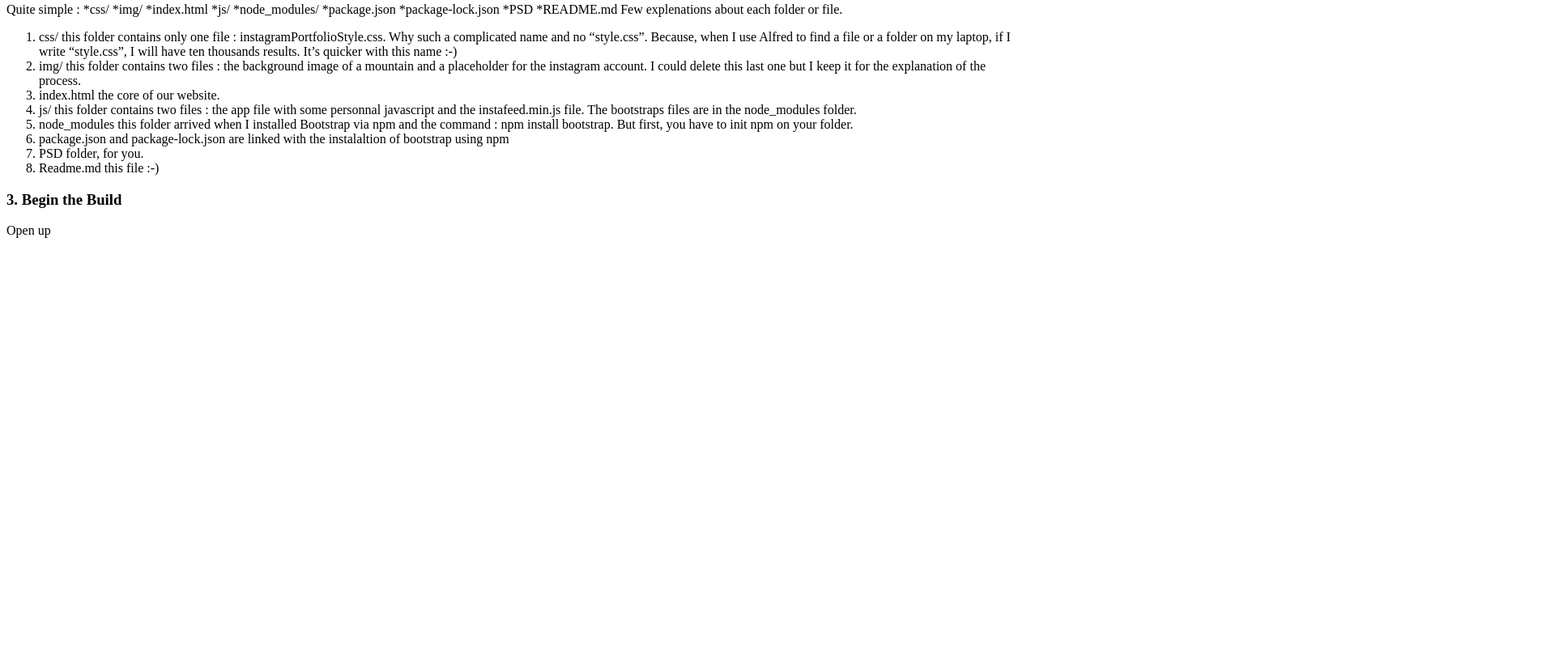
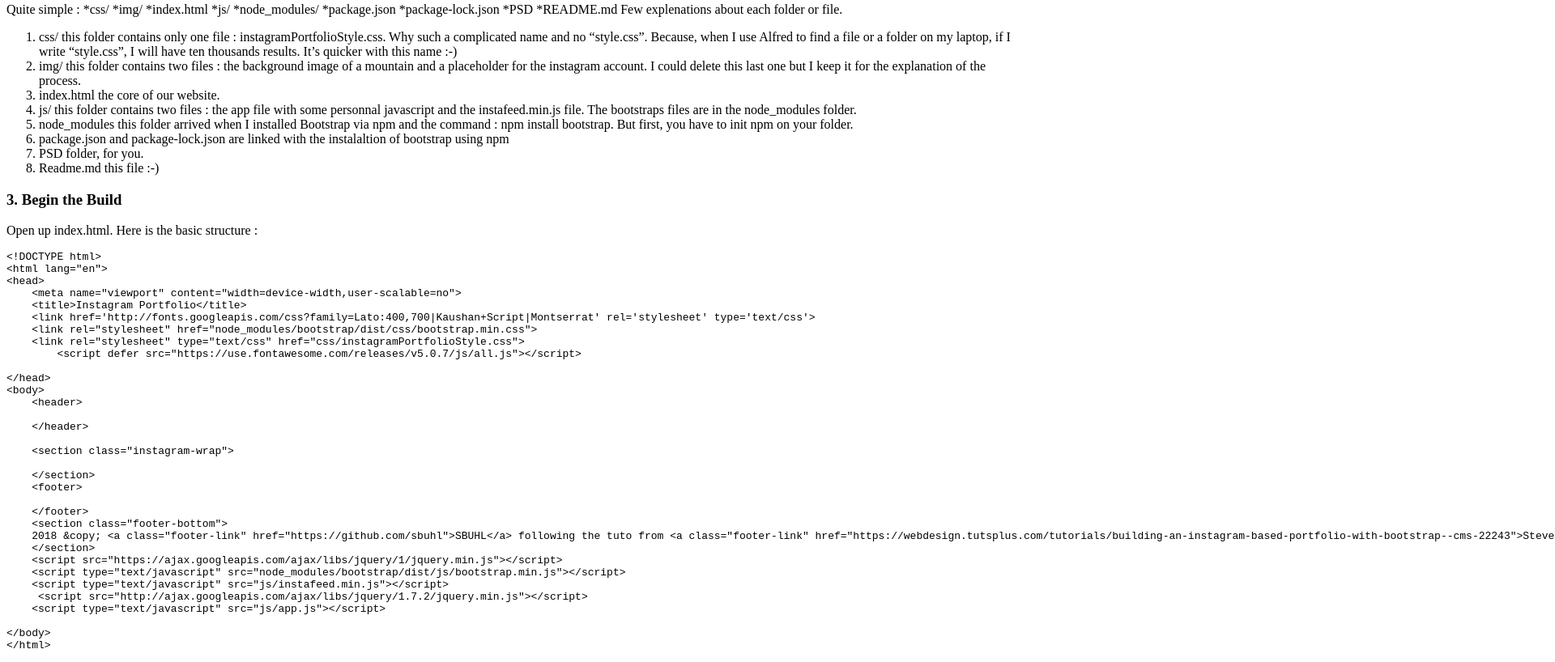
Before and after one commit to sbuhl/instagramPortfolio, a website: page build/README.html in a window 1280 px wide. Shown: the part 506-1324 px from the top of the page at 81% size, 1920 px wide, since content can reach past the window. Before the commit the page ends 816 px from the top, so only its background shows below. Drawn offline with Linux system fonts and the light colour scheme.

Commit message:
Step 1 : the basic structure

```diff
--- a/build/README.html
+++ b/build/README.html
@@ -15,7 +15,7 @@
 Find here the adaptations I made.</p>
 
 <p>About the design of the page and the PSD, I didn&#8217;t made much changes on it.
-I followed roughly the process describe in the first part of the tutoriel : <a href="https://webdesign.tutsplus.com/tutorials/designing-a-simple-instagram-based-portfolio-in-photoshop--cms-21402">Designing a Simple Instagram Based Portfolio in Photoshop</a>. You will find my version in the PSD folder.</p>
+I followed roughly the process describe in the first part of the tutoriel : <a href="https://webdesign.tutsplus.com/tutorials/designing-a-simple-instagram-based-portfolio-in-photoshop--cms-21402">Designing a Simple Instagram Based Portfolio in Photoshop</a>. You will find my version in the PSD folder. Just for the information, to remake the file, it took me 4 Pomodoro. A pomodoro is 25 minutes. So it took me, around 1h40.</p>
 
 <h2 id="1.tools">1. Tools</h2>
 
@@ -57,7 +57,42 @@ Few explenations about each folder or file.</p>
 
 <h3 id="3.beginthebuild">3. Begin the Build</h3>
 
-<p>Open up</p>
+<p>Open up index.html. Here is the basic structure :</p>
+
+<pre><code class="html">&lt;!DOCTYPE html&gt;
+&lt;html lang=&quot;en&quot;&gt;
+&lt;head&gt;
+    &lt;meta name=&quot;viewport&quot; content=&quot;width=device-width,user-scalable=no&quot;&gt;
+    &lt;title&gt;Instagram Portfolio&lt;/title&gt;
+    &lt;link href='http://fonts.googleapis.com/css?family=Lato:400,700|Kaushan+Script|Montserrat' rel='stylesheet' type='text/css'&gt;
+    &lt;link rel=&quot;stylesheet&quot; href=&quot;node_modules/bootstrap/dist/css/bootstrap.min.css&quot;&gt;
+    &lt;link rel=&quot;stylesheet&quot; type=&quot;text/css&quot; href=&quot;css/instagramPortfolioStyle.css&quot;&gt;
+        &lt;script defer src=&quot;https://use.fontawesome.com/releases/v5.0.7/js/all.js&quot;&gt;&lt;/script&gt;
+
+&lt;/head&gt;
+&lt;body&gt;
+    &lt;header&gt;
+
+    &lt;/header&gt;
+
+    &lt;section class=&quot;instagram-wrap&quot;&gt;
+
+    &lt;/section&gt;
+    &lt;footer&gt;
+
+    &lt;/footer&gt;
+    &lt;section class=&quot;footer-bottom&quot;&gt;
+    2018 &amp;copy; &lt;a class=&quot;footer-link&quot; href=&quot;https://github.com/sbuhl&quot;&gt;SBUHL&lt;/a&gt; following the tuto from &lt;a class=&quot;footer-link&quot; href=&quot;https://webdesign.tutsplus.com/tutorials/building-an-instagram-based-portfolio-with-bootstrap--cms-22243&quot;&gt;Steve Everett&lt;/a&gt;.
+    &lt;/section&gt;
+    &lt;script src=&quot;https://ajax.googleapis.com/ajax/libs/jquery/1/jquery.min.js&quot;&gt;&lt;/script&gt;
+    &lt;script type=&quot;text/javascript&quot; src=&quot;node_modules/bootstrap/dist/js/bootstrap.min.js&quot;&gt;&lt;/script&gt;
+    &lt;script type=&quot;text/javascript&quot; src=&quot;js/instafeed.min.js&quot;&gt;&lt;/script&gt;
+     &lt;script src=&quot;http://ajax.googleapis.com/ajax/libs/jquery/1.7.2/jquery.min.js&quot;&gt;&lt;/script&gt;
+    &lt;script type=&quot;text/javascript&quot; src=&quot;js/app.js&quot;&gt;&lt;/script&gt;
+
+&lt;/body&gt;
+&lt;/html&gt;
+</code></pre>
 
 </body>
 </html>
```
Also changed, not shown: PSD/fullMobile.jpg (added), README.md, build/PSD/fullMobile.jpg (added), 3 other files.
